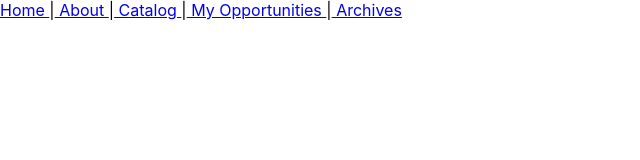
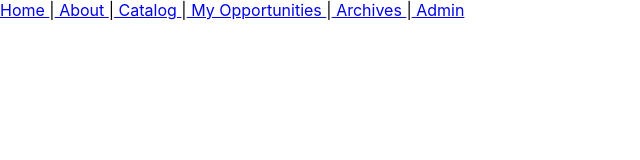
Before and after one commit to stuysu/opportunities.stuysu.org, a React (Create React App) app: page /admin in a window 1280 px wide. Shown: the top 160 px of the page, without its empty margins (0-640 px from the left). Built offline with nearby package versions, Linux system fonts and the light colour scheme.

Commit message:
Initial setup

```diff
--- /dev/null
+++ b/src/pages/admin.js
@@ -0,0 +1,14 @@
+import React from "react";
+import Helmet from "react-helmet";
+
+const Admin = () => {
+    return (
+        <div>
+            <Helmet>
+                <title>Admin</title>
+            </Helmet>
+        </div>
+    )
+}
+
+export default Admin
--- a/src/pages/index.js
+++ b/src/pages/index.js
@@ -4,6 +4,8 @@ import About from "./about";
 import MyOpportunities from "./myopportunities";
 import Catalog from "./catalog";
 import Archives from "./archives";
+import Admin from "./admin";
+
 import {BrowserRouter, Routes, Route, Link} from "react-router-dom";
 
 
@@ -16,7 +18,8 @@ const Pages = () => {
                     <Link to={"/about"}> About </Link> |
                     <Link to={"/catalog"}> Catalog </Link> |
                     <Link to={"/my-opportunities"}> My Opportunities </Link> |
-                    <Link to={"/archives"}> Archives </Link>
+                    <Link to={"/archives"}> Archives </Link> |
+                    <Link to={"/admin"}> Admin </Link>
                 </nav>
                 <Routes>
                     <Route path={"/"} element={<Home/>}/>
@@ -24,6 +27,7 @@ const Pages = () => {
                     <Route path={"/catalog"} element={<Catalog/>}/>
                     <Route path={"/my-opportunities"} element={<MyOpportunities/>}/>
                     <Route path={"/archives"} element={<Archives/>}/>
+                    <Route path={"/admin"} element={<Admin/>}/>
                 </Routes>
             </BrowserRouter>
         </div>
```
